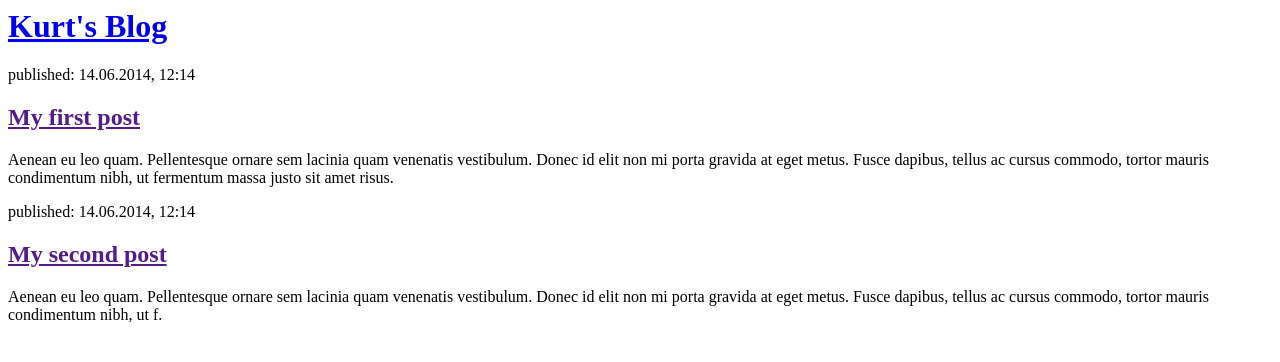
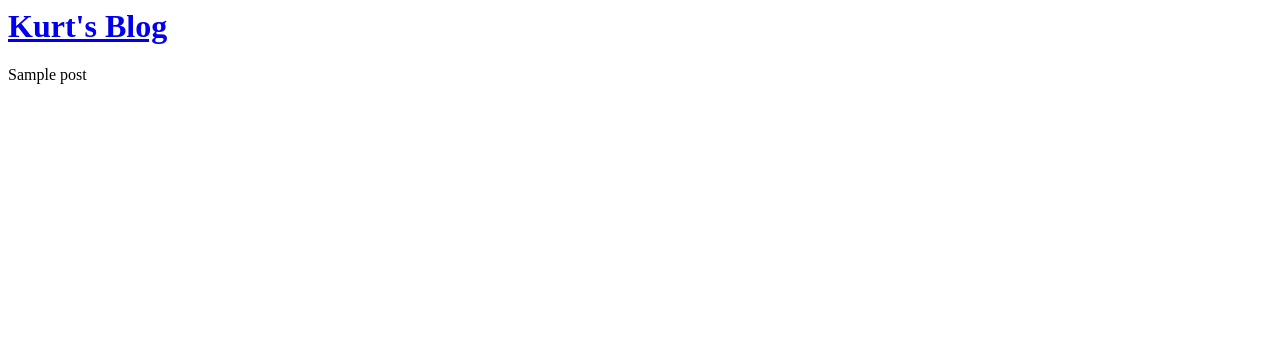
Before and after one commit to krtb/my_django_blog, a Django app: template blog/templates/blog/post_list.html in a window 1280 px wide. Shown: the top 362 px of the page. Run offline with Django 3.2, Linux system fonts and the light colour scheme; the template is opened without the code that fills it: values that come from a table or form of the project are taken from there, others are empty; tables that the repository leaves empty hold one stand-in row (values such as "Sample post").

Commit message:
add template tags & forloop to display posts

```diff
--- a/blog/templates/blog/post_list.html
+++ b/blog/templates/blog/post_list.html
@@ -7,16 +7,8 @@
             <h1><a href="/">Kurt's Blog</a></h1>
         </div>
 
-        <div>
-            <p>published: 14.06.2014, 12:14</p>
-            <h2><a href="">My first post</a></h2>
-            <p>Aenean eu leo quam. Pellentesque ornare sem lacinia quam venenatis vestibulum. Donec id elit non mi porta gravida at eget metus. Fusce dapibus, tellus ac cursus commodo, tortor mauris condimentum nibh, ut fermentum massa justo sit amet risus.</p>
-        </div>
-
-        <div>
-            <p>published: 14.06.2014, 12:14</p>
-            <h2><a href="">My second post</a></h2>
-            <p>Aenean eu leo quam. Pellentesque ornare sem lacinia quam venenatis vestibulum. Donec id elit non mi porta gravida at eget metus. Fusce dapibus, tellus ac cursus commodo, tortor mauris condimentum nibh, ut f.</p>
-        </div>
+        {% for post in posts %}
+            {{ post }}
+        {% endfor %}
     </body>
 </html>
```
